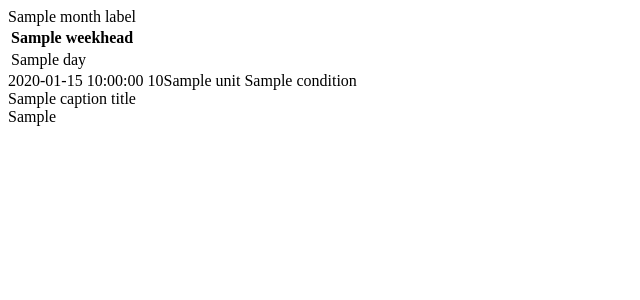
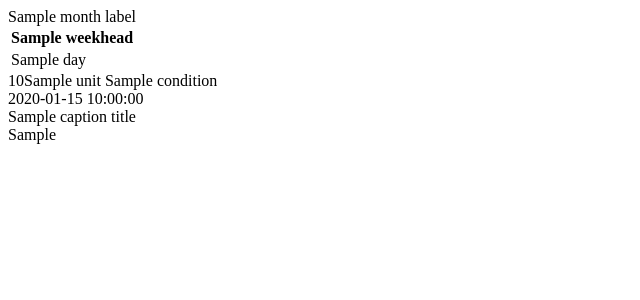
Before and after one commit to OgnevOA/m5color_trmnl, a Python web app: template app/render/templates/overlay.html in a window 1280 px wide. Shown: the top 300 px of the page, without its empty margins (0-640 px from the left). Run offline with Jinja, Linux system fonts and the light colour scheme; the template is opened without the code that fills it: most values are stand-ins (such as "Sample title", 1, 10 or a date in 2020).

Commit message:
overlay update

```diff
--- a/app/render/templates/overlay.html
+++ b/app/render/templates/overlay.html
@@ -31,18 +31,16 @@
             {% endfor %}
           </tbody>
         </table>
+        {% if weather %}
+        <div class="cal-wx">
+          <span class="wx-temp">{{ weather.temp }}{{ weather.unit }}</span>
+          {% if weather.condition %}<span class="wx-cond">{{ weather.condition }}</span>{% endif %}
+        </div>
+        {% endif %}
       </div>
 
       <div class="block info theme-{{ info_theme }}">
-        <div class="info-top">
-          <span class="date">{{ date_str }}</span>
-          {% if weather %}
-          <span class="wx">
-            <span class="wx-temp">{{ weather.temp }}{{ weather.unit }}</span>
-            {% if weather.condition %}<span class="wx-cond">{{ weather.condition }}</span>{% endif %}
-          </span>
-          {% endif %}
-        </div>
+        <div class="date">{{ date_str }}</div>
 
         {% if caption_title %}
         <div class="caption">
```
Also changed, not shown: app/render/templates/overlay.css (+4 -9 lines).
